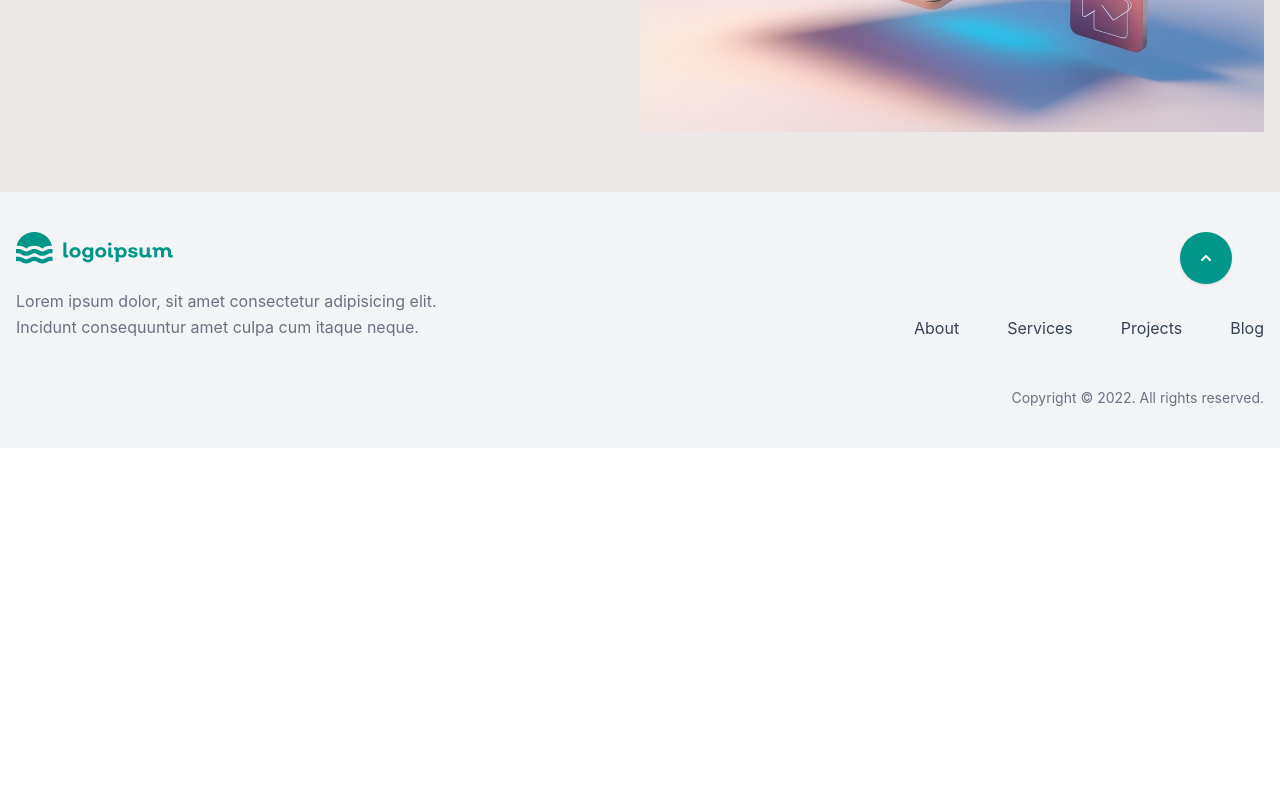
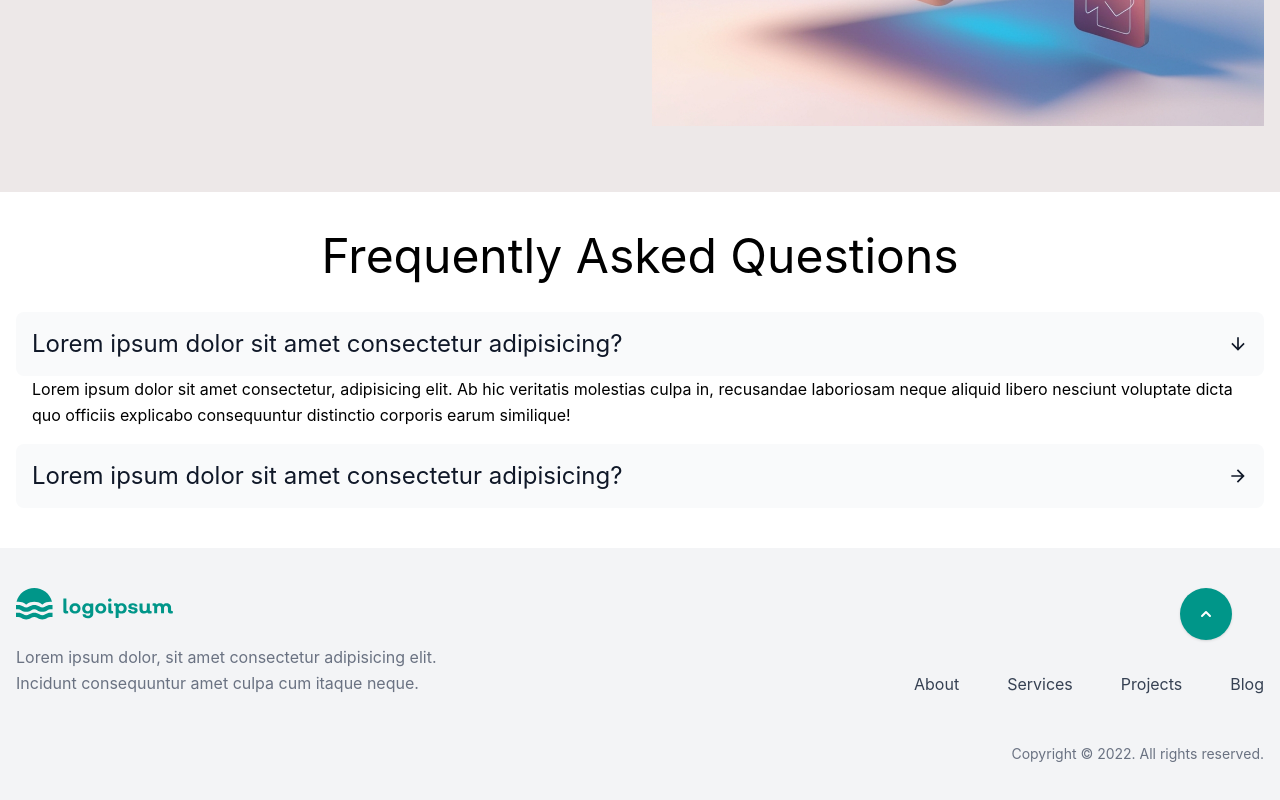
Before and after one commit to Shivanipalya26/BlogScape, a React (Vite) app in the folder client/: page / in a window 1280 px wide. Shown: the part 616-1416 px from the top of the page. Before the commit the page ends 1064 px from the top, so only its background shows below. Built offline with nearby package versions, Linux system fonts and the light colour scheme.

Commit message:
Add FAQ section and refactor HomeHeroSection for improved layout and styling

```diff
--- a/client/src/components/Faqs/index.tsx
+++ b/client/src/components/Faqs/index.tsx
@@ -1,96 +1,43 @@
-import React, { FC, useRef, useState } from 'react';
-import { AddIcon, RemoveIcon } from '../../styles/icons';
+import { ArrowForwardIcon } from '../../styles/icons';
+import Layout from '../../styles/template/Layout';
+import * as T from '../../styles/typography';
 
-interface Faq {
-  q: string;
-  a: string;
-}
-
-interface FaqsCardProps {
-  faqsList: Faq;
-  idx: number;
-}
-
-const FaqsCard: React.FC<FaqsCardProps> = (props) => {
-  const answerElRef = useRef<HTMLDivElement>(null);
-  const [state, setState] = useState<boolean>(false);
-  const [answerH, setAnswerH] = useState<string>('0px');
-  const { faqsList, idx } = props;
-
-  const handleOpenAnswer = (): void => {
-    if (answerElRef.current) {
-      const childEl = answerElRef.current.firstElementChild as HTMLElement;
-      if (childEl) {
-        const answerElH: number = childEl.offsetHeight;
-        setState(!state);
-        setAnswerH(`${answerElH + 20}px`);
-      }
-    }
-  };
-
-  return (
-    <div
-      className="space-y-3 mt-5 overflow-hidden border-b"
-      key={idx}
-      onClick={handleOpenAnswer}
-    >
-      <h4 className="cursor-pointer pb-5 flex items-center justify-between text-lg text-gray-700 font-medium">
-        {faqsList.q}
-        {state ? <RemoveIcon /> : <AddIcon />}
-      </h4>
-      <div
-        ref={answerElRef}
-        className="duration-300"
-        style={state ? { height: answerH } : { height: '0px' }}
-      >
-        <div>
-          <p className="text-gray-500">{faqsList.a}</p>
-        </div>
-      </div>
-    </div>
-  );
-};
-
-const FaqSection: FC = () => {
-  const faqsList: Faq[] = [
+const faqs = [
   {
-      q: 'What is this blog about?',
-      a: 'This blog covers a wide range of topics, including technology, lifestyle, and personal development, providing valuable insights and engaging content.',
+    question: 'Lorem ipsum dolor sit amet consectetur adipisicing?',
+    answer:
+      'Lorem ipsum dolor sit amet consectetur, adipisicing elit. Ab hic veritatis molestias culpa in, recusandae laboriosam neque aliquid libero nesciunt voluptate dicta quo officiis explicabo consequuntur distinctio corporis earum similique!',
   },
   {
-      q: 'How often is new content published?',
-      a: 'We strive to publish new articles weekly, ensuring fresh and insightful content for our readers.',
-    },
-    {
-      q: 'Can I contribute to the blog?',
-      a: "Yes! We welcome guest contributions. If you're interested, please visit our 'Write for Us' page for guidelines and submission details.",
-    },
-    {
-      q: 'How can I stay updated with new posts?',
-      a: 'You can subscribe to our newsletter or follow us on social media to get notifications about our latest articles.',
-    },
-    {
-      q: 'How can I contact the blog team?',
-      a: 'You can reach out to us through our contact page or email us directly for any inquiries or collaborations.',
+    question: 'Lorem ipsum dolor sit amet consectetur adipisicing?',
+    answer:
+      'Lorem ipsum dolor sit amet consectetur, adipisicing elit. Ab hic veritatis molestias culpa in, recusandae laboriosam neque aliquid libero nesciunt voluptate dicta quo officiis explicabo consequuntur distinctio corporis earum similique!',
   },
 ];
 
+const FaqSection = () => {
   return (
-    <section className="leading-relaxed max-w-screen-xl mt-12 mx-auto px-4 md:px-8">
-      <div className="space-y-3 text-center">
-        <h1 className="text-3xl text-gray-800 font-semibold">
-          Frequently Asked Questions
-        </h1>
-        <p className="text-gray-600 max-w-lg mx-auto text-lg">
-          Answered all frequently asked questions, Still confused? feel free to
-          contact us.
-        </p>
-      </div>
-      <div className="mt-14 max-w-2xl mx-auto">
-        {faqsList.map((item, idx) => (
-          <FaqsCard key={idx} idx={idx} faqsList={item} />
+    <section className="py-10">
+      <Layout>
+        <div className="flex flex-col gap-8">
+          <T.H2 className="text-center">Frequently Asked Questions</T.H2>
+          <div className="flex flex-col gap-4">
+            {faqs.map((faq, index) => (
+              <details
+                key={index}
+                className="group [&_summary::-webkit-details-marker]:hidden"
+                open={index === 0}
+              >
+                <summary className="flex cursor-pointer items-center justify-between gap-1.5 rounded-lg bg-gray-50 p-4 text-gray-900">
+                  <T.H5 className="">{faq.question}</T.H5>
+                  <ArrowForwardIcon className="size-5 shrink-0 transition duration-300 group-open:rotate-90" />
+                </summary>
+                <T.P className="ml-4">{faq.answer}</T.P>
+              </details>
             ))}
           </div>
+        </div>
+      </Layout>
     </section>
   );
 };
--- a/client/src/components/home-hero-section/index.tsx
+++ b/client/src/components/home-hero-section/index.tsx
@@ -1,27 +1,28 @@
 import { Link } from 'react-router-dom';
 import Layout from '../../styles/template/Layout';
+import * as T from '../../styles/typography';
 
 const HomeHeroSection = () => {
   return (
-    <section className="h-[93vh] bg-[#ede8e8]">
+    <section className="h-full md:h-[93vh] bg-[#ede8e8]">
       <Layout>
         <div className="flex items-center justify-center h-full">
-          <div className=" flex flex-col md:flex-row justify-between items-center ">
+          <div className=" flex flex-col md:flex-row justify-between items-center gap-6">
             <div className="flex-1 flex flex-col w-full">
-              <h1 className="text-4xl md:text-5xl font-bold text-gray-800 mb-6">
+              <T.H2 className="text-4xl md:text-5xl font-bold text-gray-800 mb-6">
                 Where
                 <span className="overflow-hidden [mask-image:linear-gradient(to_bottom,transparent,white,transparent)] ">
                   {' '}
                   Curiosity{' '}
                 </span>
                 Meets Insight – Your Ultimate Knowledge Hub
-              </h1>
-              <p className="text-lg md:text-1xl font-mono text-gray-500 leading-relaxed mb-6 pt-2">
+              </T.H2>
+              <T.P className="text-lg md:text-1xl font-mono text-gray-500 leading-relaxed mb-6 pt-2">
                 Stay informed and inspired with articles that cater to your
                 curiosity. Explore everything from industry trends to personal
                 growth, all written with you in mind. Our content is designed to
                 be informative and actionable.
-              </p>
+              </T.P>
               <div className="flex flex-col sm:flex-row items-start sm:items-center gap-4 mb-6">
                 <button className="px-6 py-3 bg-gradient-to-r from-teal-500 to-cyan-600 text-white rounded-lg shadow-md hover:shadow-2xl cursor-pointer transition duration-300">
                   Start Exploring
--- a/client/src/pages/home/index.tsx
+++ b/client/src/pages/home/index.tsx
@@ -1,9 +1,11 @@
+import FaqSection from '../../components/Faqs';
 import HomeHeroSection from '../../components/home-hero-section';
 
 const HomePage = () => {
   return (
     <>
       <HomeHeroSection />
+      <FaqSection />
     </>
   );
 };
```
Lines whose indentation alone changed are shown as unchanged.
